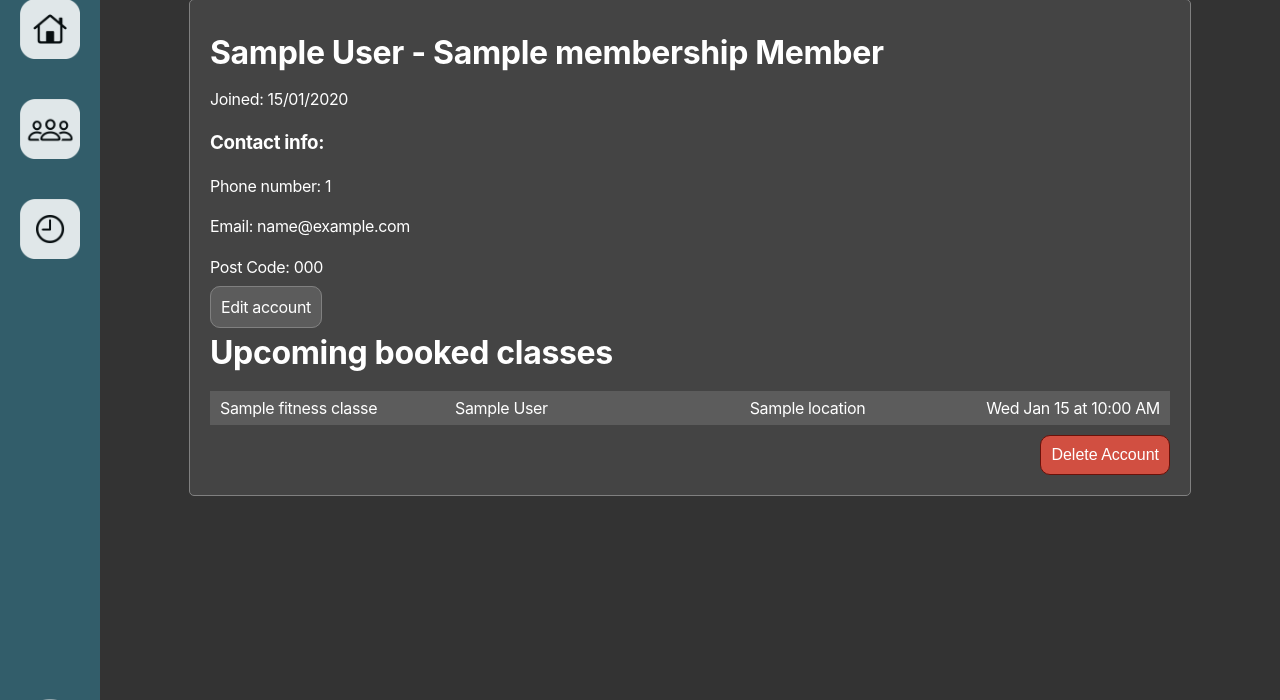
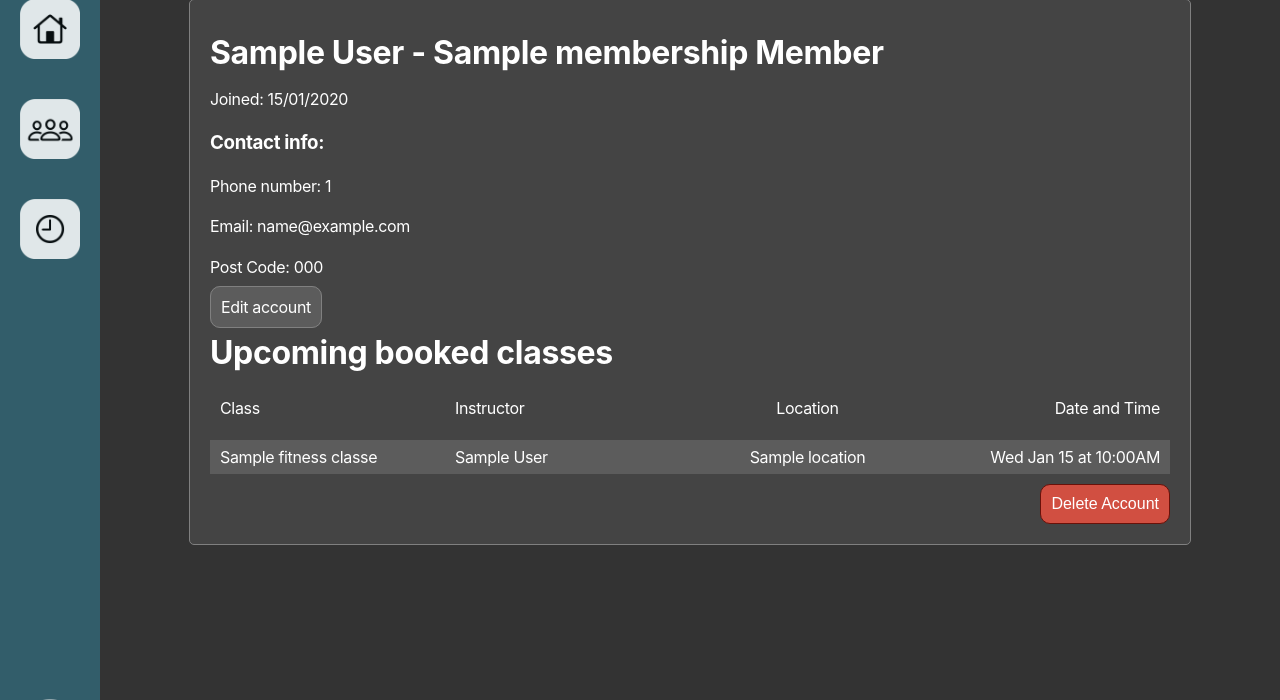
Before and after one commit to alexkinsey/kenetic_gym_schedual_planner, a Flask app: page /members/1 in a window 1280 px wide. Shown: the part 21-721 px from the top of the page. Run offline with Flask 2, Linux system fonts and the light colour scheme; a database or web service that is not in the repository returns one stand-in record (values such as "Sample title"); some libraries are stand-ins or nearby versions.

Commit message:
formating changes

```diff
--- a/templates/attendances/new.html
+++ b/templates/attendances/new.html
@@ -7,7 +7,7 @@
   <h3></h3>
 
   {% if (fitness_class.time.hour >= 17 and fitness_class.time.hour <19) or (fitness_class.time.hour >= 7 and fitness_class.time.hour <9) %}
-  <p>This is a premium time slot. Only premium members can be booked.</p>
+  <p>Note: This is a peak time slot. Only premium members can be booked.</p>
   {% endif %}
 
   <form action="/attendances" method="post" class="new_item_form">
--- a/templates/fitness_classes/index.html
+++ b/templates/fitness_classes/index.html
@@ -17,12 +17,12 @@
                 <p class="row_item_left_align"><b>{{fitness_class.title}}</b></p>
                 <p class="row_item_left_align"><b>{{fitness_class.trainer.first_name}} {{fitness_class.trainer.last_name}}</b></p>
                 <p class="row_item"><b>{{fitness_class.location.name}}</b></p>
-                <p class="row_item_right_align"><b>{{fitness_class.date.strftime("%a %b %d")}} at {{ fitness_class.time.strftime("%I:%M %p") }}</b></p>
+                <p class="row_item_right_align"><b>{{fitness_class.date.strftime("%a %b %d")}} at {{ fitness_class.time.strftime("%I:%M%p") }}</b></p>
                 {% else %}
                 <p class="row_item_left_align">{{fitness_class.title}}</p>
                 <p class="row_item_left_align">{{fitness_class.trainer.first_name}} {{fitness_class.trainer.last_name}}</p>
                 <p class="row_item">{{fitness_class.location.name}}</p>
-                <p class="row_item_right_align">{{fitness_class.date.strftime("%a %b %d")}} at {{ fitness_class.time.strftime("%I:%M %p") }}</p>
+                <p class="row_item_right_align">{{fitness_class.date.strftime("%a %b %d")}} at {{ fitness_class.time.strftime("%I:%M%p") }}</p>
                 {% endif %}
             </a>
             {% endfor %}
--- a/templates/fitness_classes/show.html
+++ b/templates/fitness_classes/show.html
@@ -3,7 +3,7 @@
 {% block content %}
 <div class="content_container">
     <h1>{{ fitness_class.title }} with {{ fitness_class.trainer.first_name }}</h1>
-    <h2>{{ fitness_class.date.strftime("%A %B %d, %Y") }} at {{ fitness_class.time.strftime("%I:%M %p") }}</h2>
+    <h2>{{ fitness_class.date.strftime("%A %B %d, %Y") }} at {{ fitness_class.time.strftime("%I:%M%p") }}</h2>
     <p>Held in {{fitness_class.location.name}}</p>
 
     {% if availability <= fitness_class.capacity and availability > 0 %}
--- a/templates/members/show.html
+++ b/templates/members/show.html
@@ -15,12 +15,18 @@
 
     <h1>Upcoming booked classes</h1>
     <div class="content_container_row">
+        <div class="container_row_classes" style="background-color: transparent;">
+            <p class="row_item_left_align">Class</p>
+            <p class="row_item_left_align">Instructor</p>
+            <p class="row_item">Location</p>
+            <p class="row_item_right_align">Date and Time</p>
+        </div>
         {% for fitness_class in fitness_classes %}
         <a href="/classes/{{fitness_class.id}}" class="container_row_classes">
             <p class="row_item_left_align">{{fitness_class.title}}</p>
             <p class="row_item_left_align">{{fitness_class.trainer.first_name}} {{fitness_class.trainer.last_name}}</p>
             <p class="row_item">{{fitness_class.location.name}}</p>
-            <p class="row_item_right_align">{{fitness_class.date.strftime("%a %b %d")}} at {{ fitness_class.time.strftime("%I:%M %p") }}</p>
+            <p class="row_item_right_align">{{fitness_class.date.strftime("%a %b %d")}} at {{ fitness_class.time.strftime("%I:%M%p") }}</p>
         </a>
     {% endfor %}
     </div>
```
